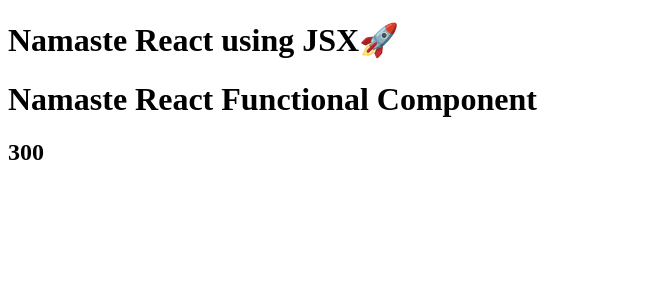
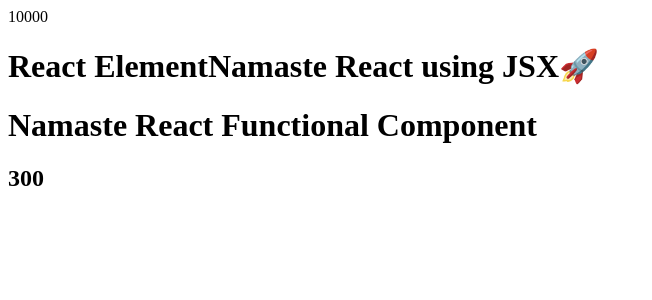
Before and after one commit to MeghanaSiddi1/ReactProject, a React (Vite) app: page / in a window 1280 px wide. Shown: the top 300 px of the page, without its empty margins (0-652 px from the left). Built offline with nearby package versions, Linux system fonts and the light colour scheme.

Commit message:
Episode 03-7th - js logic using paranthesis inside fn component ex

```diff
--- a/App.js
+++ b/App.js
@@ -6,9 +6,10 @@
 // JSX => Babel conversts to React.CreateElement => Which is React Element. React Elemnet is nothing but JS object. render() renders that JS object to actual HTML element.
 
 // Functional components cxan also be written in normal JS function syntax, not necessarily to be arrow functions
-
-const Tile = () => (
+const elem = <span>React Element</span>;
+const title = (
   <h1 id="title" tabIndex="5" className="title">
+    {elem}
     Namaste React using JSX🚀
   </h1>
 );
@@ -23,7 +24,8 @@
       console.log("shdgfdsj")
       /* {} Here we can write any piece of JS logic */
     }
-    <Tile />
+    {number}
+    {title}
     <h1 className="heading">Namaste React Functional Component</h1>
     <h2>{100 + 200}</h2>
   </div>
```
